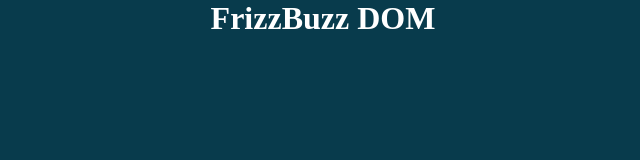
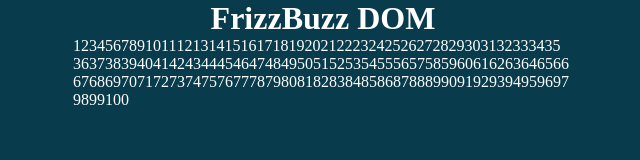
Before and after one commit to Spong3ibob/js-fizzbuzz, a plain HTML site: page index.html in a window 1280 px wide. Shown: the whole page, without its empty margins (317-957 px from the left). Drawn offline with Linux system fonts and the light colour scheme.

Commit message:
aggiunto stampa su html

```diff
--- a/css/style.css
+++ b/css/style.css
@@ -16,7 +16,15 @@ h1{
     color: white;
     text-align: center;
 }
-.container{
+#container{
     width: 500px;
     background-color:  #083b4c;
+    display: flex;
+    flex-wrap: wrap;
+    color: white;
 }
+#contanire div{
+    height: 10px;
+    width: 10px;
+    background-color: #1389b2;
+}
--- a/index.html
+++ b/index.html
@@ -9,9 +9,7 @@
 </head>
 <body>
     <h1>FrizzBuzz DOM</h1>
-    <div class="container">
-
-    </div>
+    <div id="container"></div>
     <script src="js/main.js"></script>
 </body>
 </html>
--- a/js/main.js
+++ b/js/main.js
@@ -1,11 +1,12 @@
-
-for (var i = 1; i <= 100; i++) {
+for (let i = 1; i <= 100; i++) {
     if (i % 15 == 0) console.log("FizzBuzz");
     else if (i % 3 == 0) console.log("Fizz");
     else if (i % 5 == 0) console.log("Buzz");
-    const number = document.createElement("div");
-    number.classList.add("number");
-    number.innerHTML = i;
-    const container =document.getElementsByClassName("container")
-    container.append("number");
-}
+    else console.log(i);
+    let number = document.createElement("div");
+    let result = document.createTextNode(i);
+
+    number.appendChild(result);
+    var element = document.getElementById("container");
+    element.appendChild(number);
+    }
```
